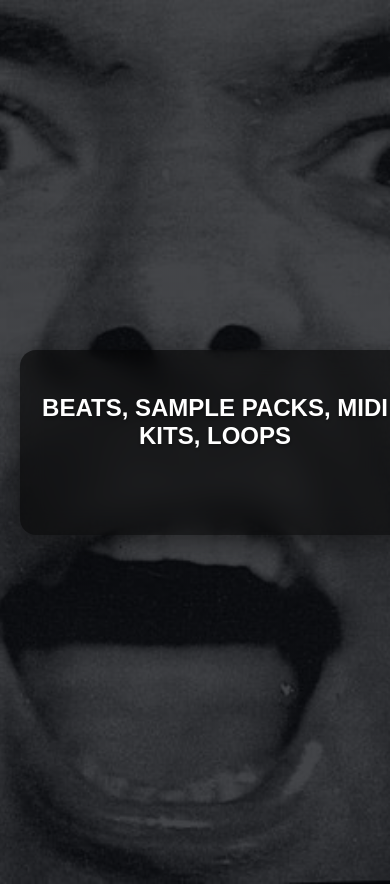
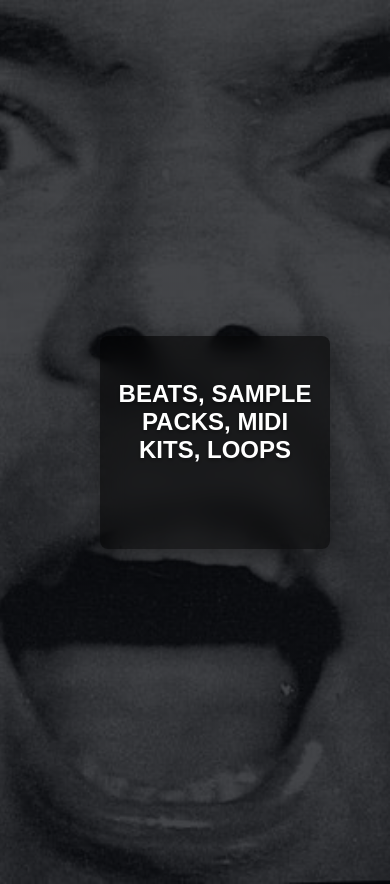
Before and after one commit to NicolasQuirogaweb/niv0web-frontend, a React (Create React App) app: page /login in a window 390 px wide. Shown: the top 884 px of the page. Built offline with nearby package versions, Linux system fonts and the light colour scheme; no server answers.

Commit message:
responsive login btn

```diff
--- a/src/index.css
+++ b/src/index.css
@@ -361,8 +361,10 @@ code {
 .login-section {
   min-height: 100vh;
   display: flex;
-  justify-content: center;   /* centra horizontal */
-  align-items: center;       /* centra vertical */
+  justify-content: center;
+  /* centra horizontal */
+  align-items: center;
+  /* centra vertical */
   padding: 20px;
   background: linear-gradient(rgba(5, 7, 11, 0.75), rgba(5, 7, 12, 0.75)),
     url(./images/loginsignup/luca.webp) no-repeat center center;
@@ -379,9 +381,11 @@ code {
   max-width: 400px;
   padding: 30px 20px;
   border-radius: 16px;
-  background: rgba(0, 0, 0, 0.55); /* ✅ Glass oscuro */
+  background: rgba(0, 0, 0, 0.55);
+  /* ✅ Glass oscuro */
   backdrop-filter: blur(12px);
-  -webkit-backdrop-filter: blur(12px); /* Safari */
+  -webkit-backdrop-filter: blur(12px);
+  /* Safari */
   box-shadow: 0 8px 24px rgba(0, 0, 0, 0.4);
   color: #fff;
   text-align: center;
@@ -408,7 +412,8 @@ code {
 .google-btn-wrapper {
   width: 100%;
   display: flex;
-  justify-content: center;  /* ✅ mantiene el botón centrado */
+  justify-content: center;
+  /* ✅ mantiene el botón centrado */
 }
 
 
@@ -419,6 +424,7 @@ code {
     opacity: 0;
     transform: translateY(20px);
   }
+
   to {
     opacity: 1;
     transform: translateY(0);
@@ -1273,11 +1279,41 @@ audio {
 
   /* 🎯 ESTILOS RESPONSIVOS PARA LOGIN EN CELULARES */
   .login-container {
+    width: 100%;
+    max-width: 200px;
+    padding: 15px 10px;
+    border-radius: 8px;
+    background: rgba(0, 0, 0, 0.55);
+    /* ✅ Glass oscuro */
+    backdrop-filter: blur(12px);
+    -webkit-backdrop-filter: blur(12px);
+    /* Safari */
+    box-shadow: 0 8px 24px rgba(0, 0, 0, 0.4);
+    color: #fff;
+    text-align: center;
+    animation: fadeIn 0.8s ease-in-out;
+  }
+
+  .login-container {
     padding: 20px 15px;
   }
 
   .login-container h1 {
     font-size: 1.5rem;
+  }
+
+  .btnauth {
+    margin-left: 60px;
+    width: 100%;
+    display: flex;
+    justify-content: center;
+  }
+
+  .google-btn-wrapper {
+    width: 100%;
+    display: flex;
+    justify-content: center;
+    /* ✅ mantiene el botón centrado */
   }
 
   /*Seguimos con la parte del home-logued para celulares*/
```
